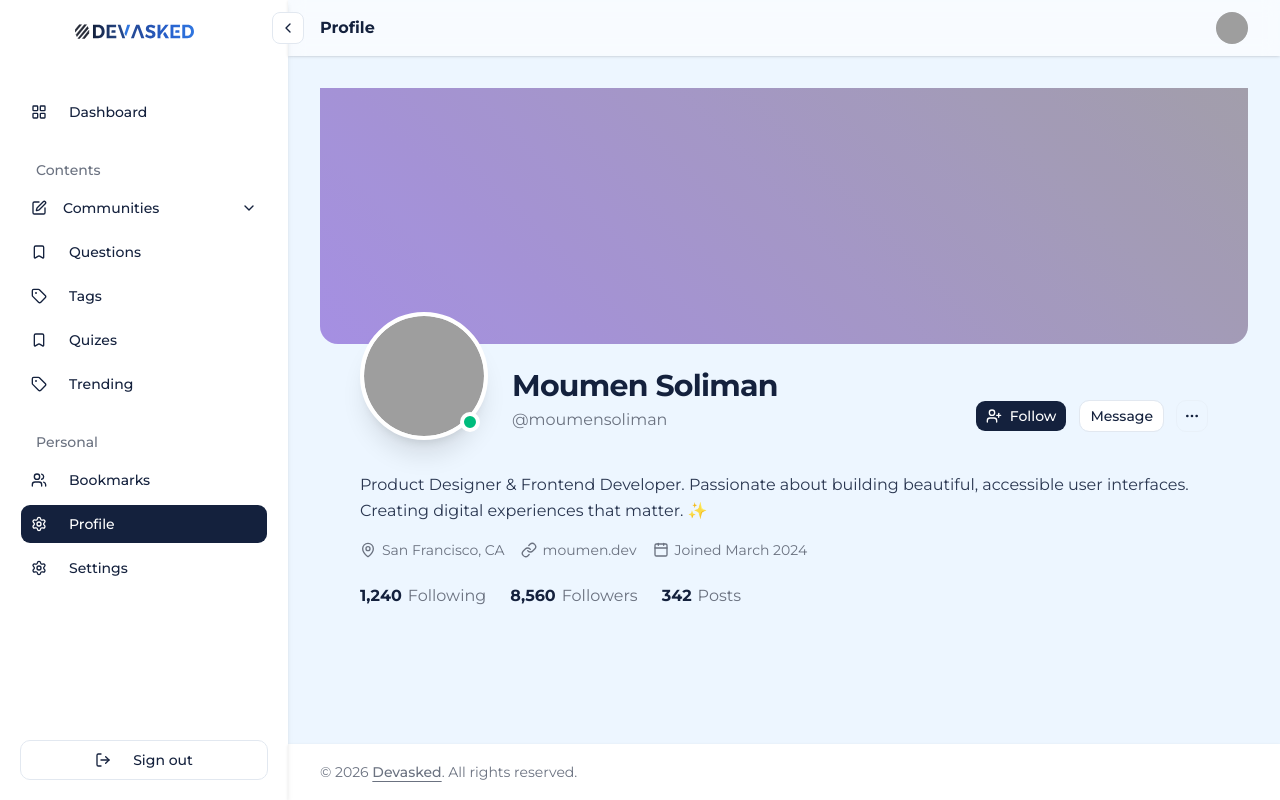
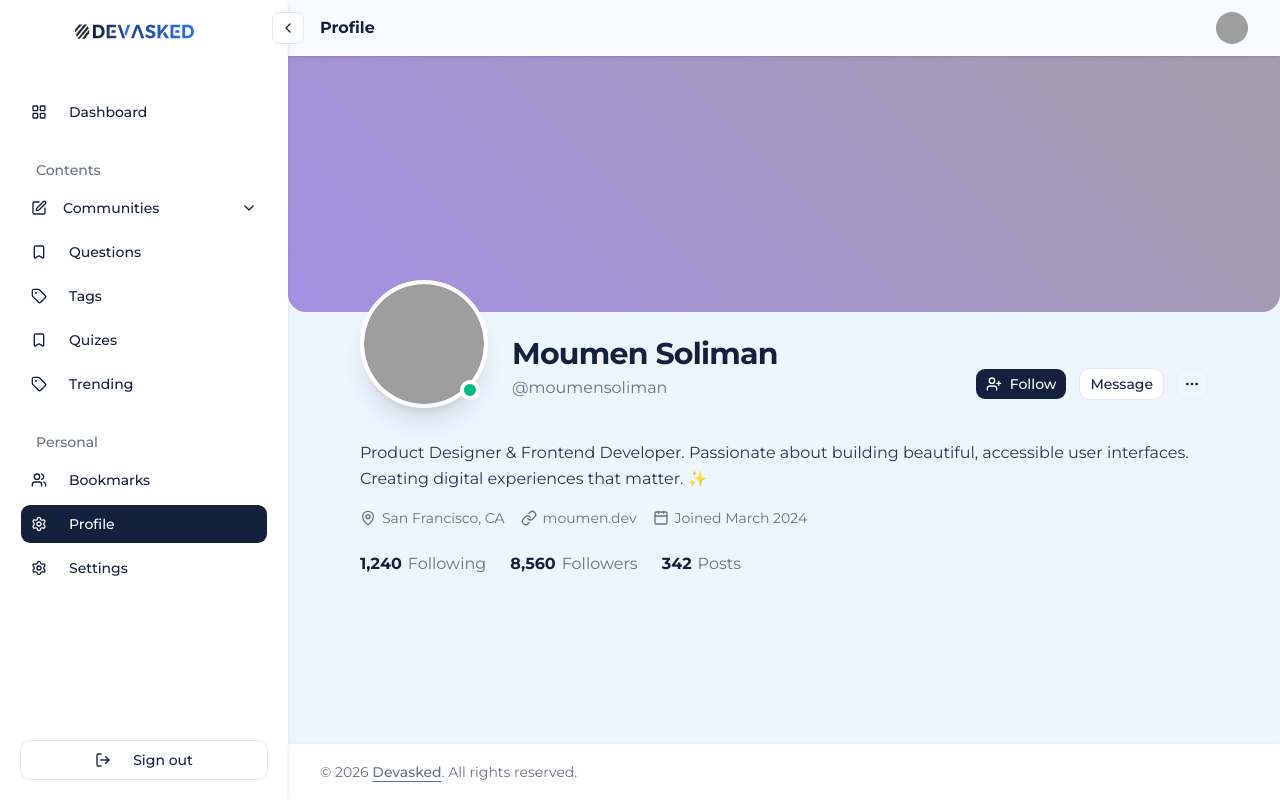
Before and after one commit to asifahmadd53/devasked-client, a Next.js app in the folder client/: page /profile in a window 1280 px wide. Built offline with nearby package versions, Linux system fonts and the light colour scheme; grey boxes are pictures that could not be loaded.

Commit message:
fix profile backgorund issue

```diff
--- a/client/src/app/(dashboard)/profile/page.tsx
+++ b/client/src/app/(dashboard)/profile/page.tsx
@@ -18,7 +18,7 @@ export default function ProfilePage() {
     const [isFollowing, setIsFollowing] = useState(false);
 
     return (
-        <ContentLayout title="Profile">
+        <ContentLayout className="p-0 md:p-0" title="Profile">
             {/* Cover Image with Gradient Animation */}
             <div
                 className="relative h-48 md:h-64 w-full overflow-hidden rounded-b-2xl"
--- a/client/src/components/layout/DashboardContent.tsx
+++ b/client/src/components/layout/DashboardContent.tsx
@@ -1,15 +1,19 @@
+import { cn } from "@/lib/utils";
 import { DasboardNavbar } from "./DashboardNavbar";
 
 interface ContentLayoutProps {
   title: string;
   children: React.ReactNode;
+  className?: string;
 }
 
-export function ContentLayout({ title, children }: ContentLayoutProps) {
+export function ContentLayout({ title, children,className }: ContentLayoutProps) {
   return (
     <div>
       <DasboardNavbar title={title} />
-      <div className="container pt-8 pb-8 px-4 sm:px-8">{children}</div>
+      <div className={cn('container pt-8 pb-8 px-4 sm:px-8', className)}>
+        {children}
+      </div>
     </div>
   );
 }
```
